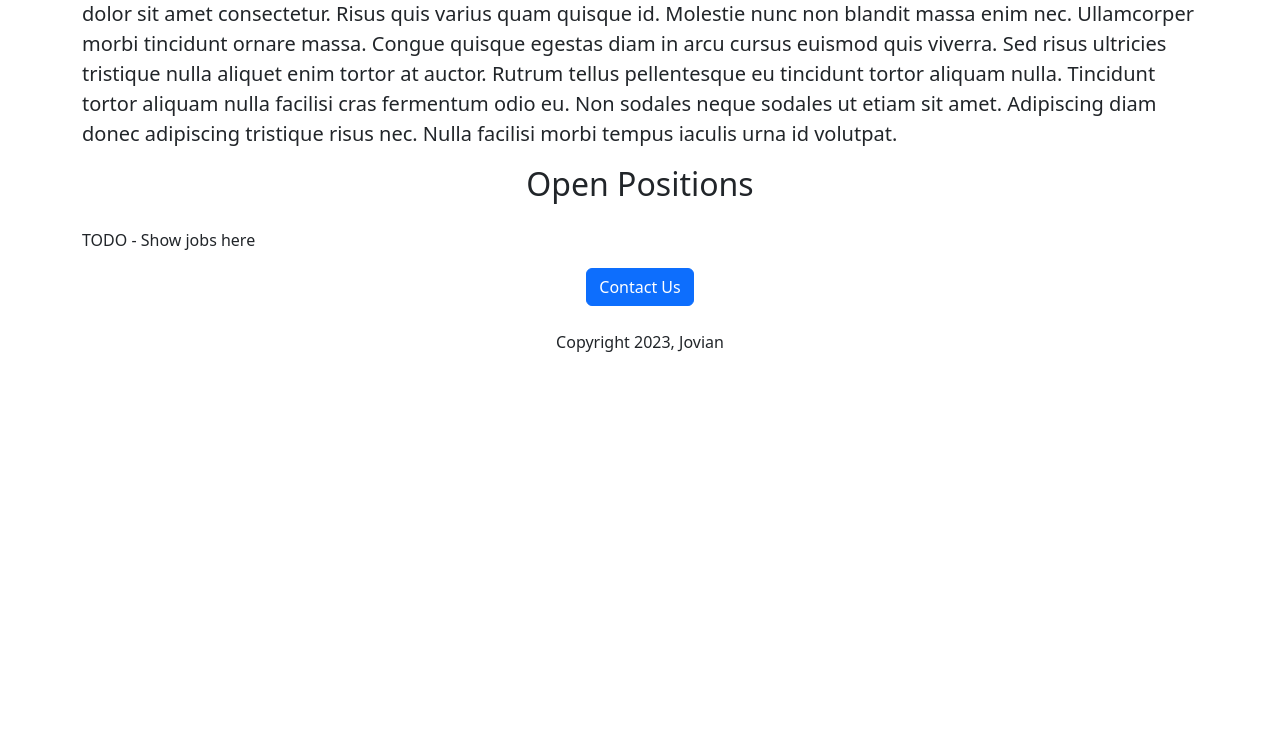
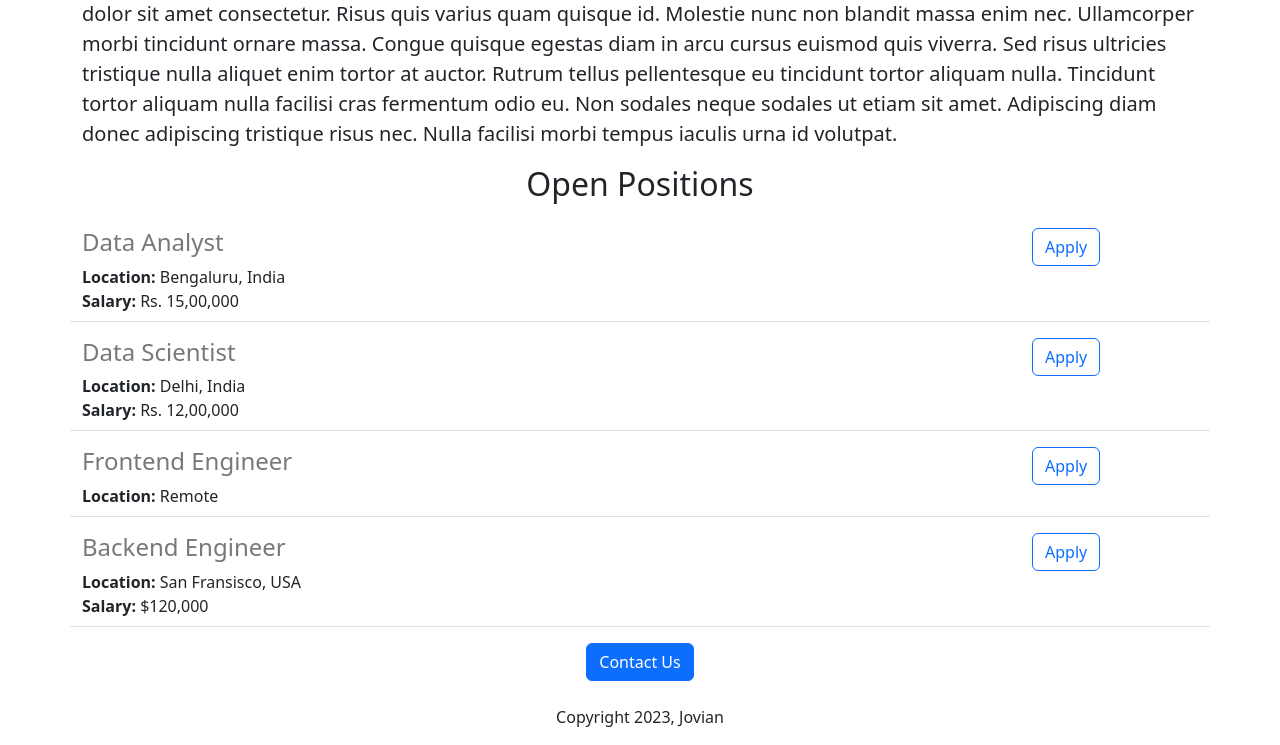
Before and after one commit to mojolaban/jovian-careers-website-v2, a Flask app: page / in a window 1280 px wide. Shown: the part 571-1316 px from the top of the page. Before the commit the page ends 923 px from the top, so only its background shows below. Run offline with Flask 2, Linux system fonts and the light colour scheme.

Commit message:
Added dynamic data and API route

```diff
--- a/app.py
+++ b/app.py
@@ -1,10 +1,42 @@
-from flask import Flask, render_template
+from flask import Flask, render_template, jsonify
 
 app = Flask(__name__)
 
+JOBS = [
+  {
+    'id' : 1,
+    'title' : 'Data Analyst',
+    'location' : 'Bengaluru, India',
+    'salary' : 'Rs. 15,00,000'
+  },
+  {
+    'id' : 2,
+    'title' : 'Data Scientist',
+    'location': 'Delhi, India',
+    'salary' : 'Rs. 12,00,000'
+  },
+  {
+    'id' : 3,
+    'title' : 'Frontend Engineer',
+    'location': 'Remote',
+
+  },
+  {
+    'id' : 4,
+    'title' : 'Backend Engineer',
+    'location': 'San Fransisco, USA',
+    'salary' : '$120,000'
+  }
+]
+
 @app.route("/")
-def hello_world():
-  return render_template('home.html')
+def hello_jovian():
+  return render_template('home.html', jobs=JOBS, company_name='Jovian')
+
+@app.route("/api/jobs")
+def list_job():
+  return jsonify(JOBS)
+
 
 print(__name__)
 if __name__== "__main__":
--- a/templates/home.html
+++ b/templates/home.html
@@ -14,14 +14,18 @@
   </head>
     <body class="container">
     <div>
-      <h1 class="text-center mt-2 mb-4">Jovian Careers</h1>
+      <h1 class="text-center mt-2 mb-4">{{company_name}} Careers</h1>
       <img class="img-fluid" id="banner" src="https://jovian-careers-website.mojolaban.repl.co/static/banner.jpg">
       <h2 class="text-center mt-2 mb-4">About Jovian</h2>
       <p class="lead">
         Lorem ipsum dolor sit amet, consectetur adipiscing elit, sed do eiusmod tempor incididunt ut labore et dolore magna aliqua. Platea dictumst vestibulum rhoncus est pellentesque elit ullamcorper. Faucibus interdum posuere lorem ipsum dolor sit amet consectetur. Risus quis varius quam quisque id. Molestie nunc non blandit massa enim nec. Ullamcorper morbi tincidunt ornare massa. Congue quisque egestas diam in arcu cursus euismod quis viverra. Sed risus ultricies tristique nulla aliquet enim tortor at auctor. Rutrum tellus pellentesque eu tincidunt tortor aliquam nulla. Tincidunt tortor aliquam nulla facilisi cras fermentum odio eu. Non sodales neque sodales ut etiam sit amet. Adipiscing diam donec adipiscing tristique risus nec. Nulla facilisi morbi tempus iaculis urna id volutpat.
       </p>
       <h2 class="text-center mt-2 mb-4">Open Positions</h2>
-      <p>TODO - Show jobs here</p>
+      <div>
+        {% for job in jobs%}
+          {%include 'jobitem.html'%}
+        {% endfor %}
+      </div>
       <div class="text-center">
       <button class="btn btn-primary">Contact Us</button>
         <p class="mt-4">
--- /dev/null
+++ b/templates/jobitem.html
@@ -0,0 +1,21 @@
+<div class='border-bottom row' style='margin-bottom:16px; padding-bottom:8px'>
+
+  <div class='col-10'>
+      <h4
+        style="color:rgb(120,120,120)"; "margin-bottom:4px;">{{job['title']}}
+      </h4>
+      <div>
+        <b>Location: </b>{{job['location']}}
+      </div>
+      {% if 'salary' in job %}
+      <div>
+        <b>Salary: </b>{{job['salary']}}
+      </div>
+      {% endif %}
+  </div>
+
+  <div class='col-2'>
+    <button type="button" class="btn btn-outline-primary">Apply</button>
+  </div>
+
+</div>
```
